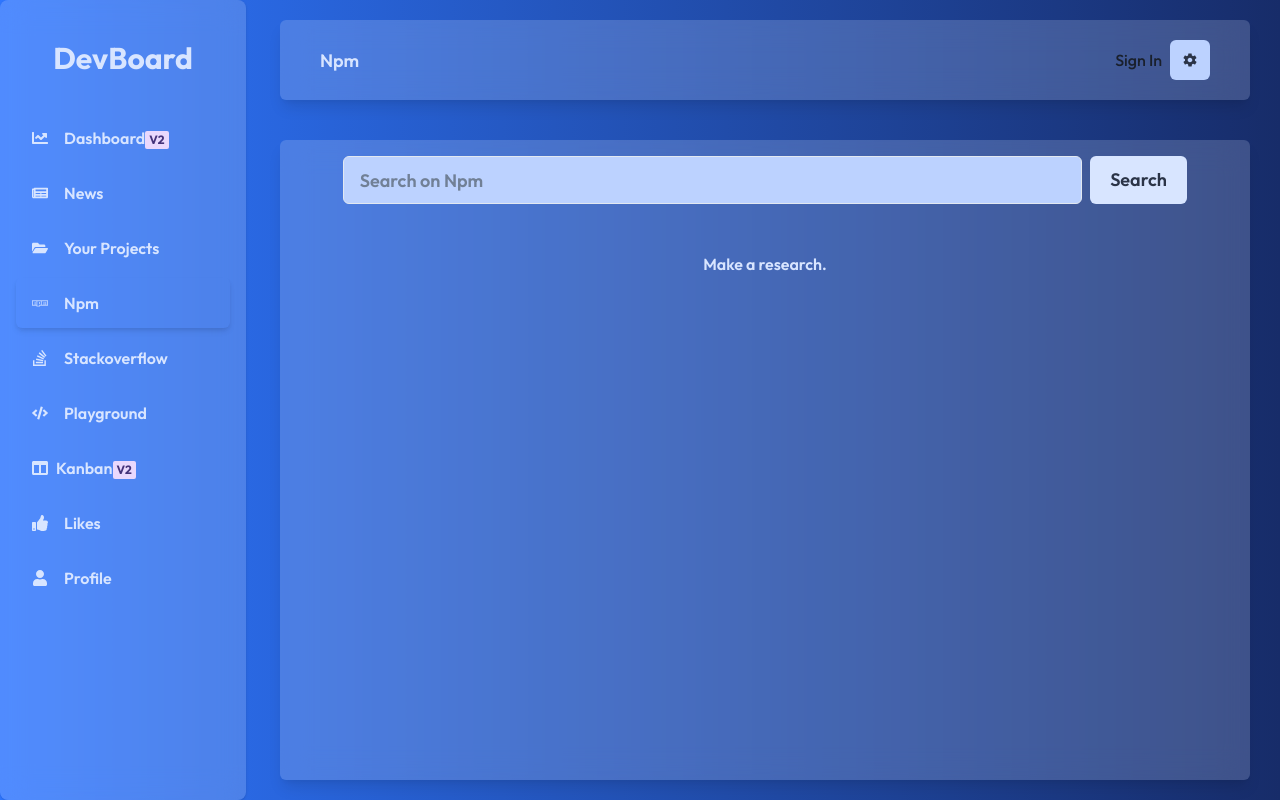
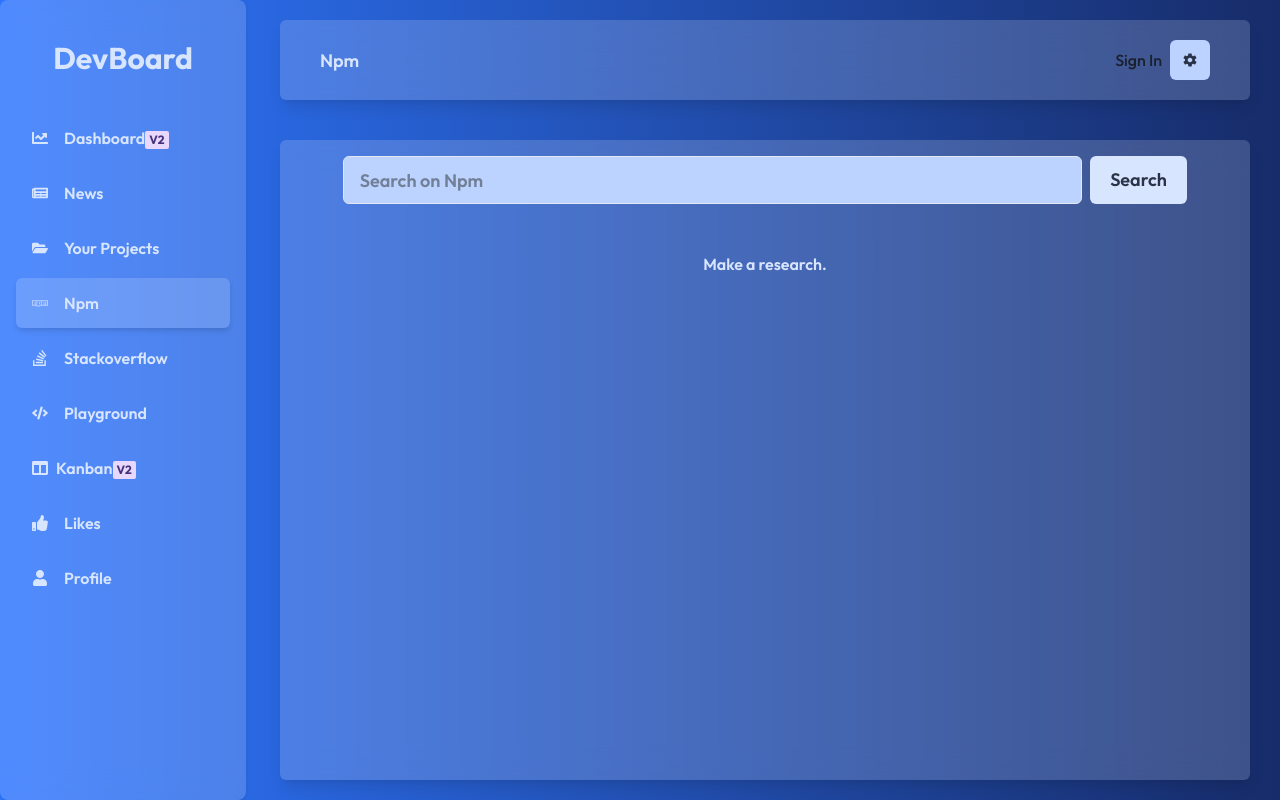
Before and after one commit to TessFanny/devBoard, a React (Vite) app in the folder DevBoard/: page /npm in a window 1280 px wide. Built offline with nearby package versions, Linux system fonts and the light colour scheme; sample sign-in values are in the browser's storage.

Commit message:
fix npm sidebar

```diff
--- a/DevBoard/src/components/Sidebar/Sidebar.jsx
+++ b/DevBoard/src/components/Sidebar/Sidebar.jsx
@@ -269,6 +269,7 @@ function Sidebar({ isOpen, setIsLoading }) {
             </Flex>
           </Box>
         </Link>
+
         <Link
             to="/npm"
             style={{ width: '100%', height: '50px', marginBottom: '5px' }}
@@ -287,7 +288,7 @@ function Sidebar({ isOpen, setIsLoading }) {
               }}
               boxShadow={activeRoute === '/npm' ? 'md' : ''}
               color={activeRoute === '/npm' ? 'secondary' : 'primary'}
-            bgColor={activeRoute === '/Npm' ? 'bgPrimary' : ''}
+              bgColor={activeRoute === '/npm' ? 'bgPrimary' : ''}
           >
             <Flex justifyContent="space-around" alignItems="center">
               <FaNpm />
@@ -297,6 +298,7 @@ function Sidebar({ isOpen, setIsLoading }) {
             </Flex>
           </Box>
         </Link>
+
         <Link
           to="/stackoverflow"
           style={{ width: '100%', height: '50px', marginBottom: '5px' }}
```
Lines whose indentation alone changed are shown as unchanged.
